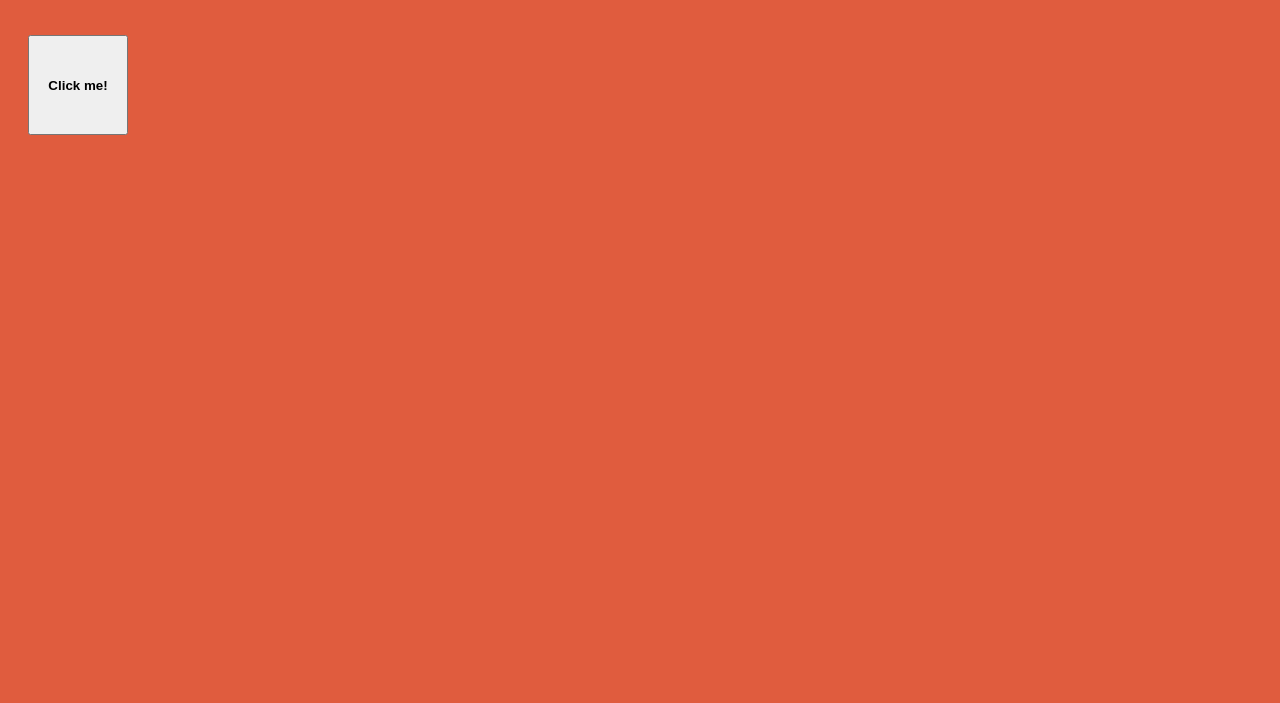
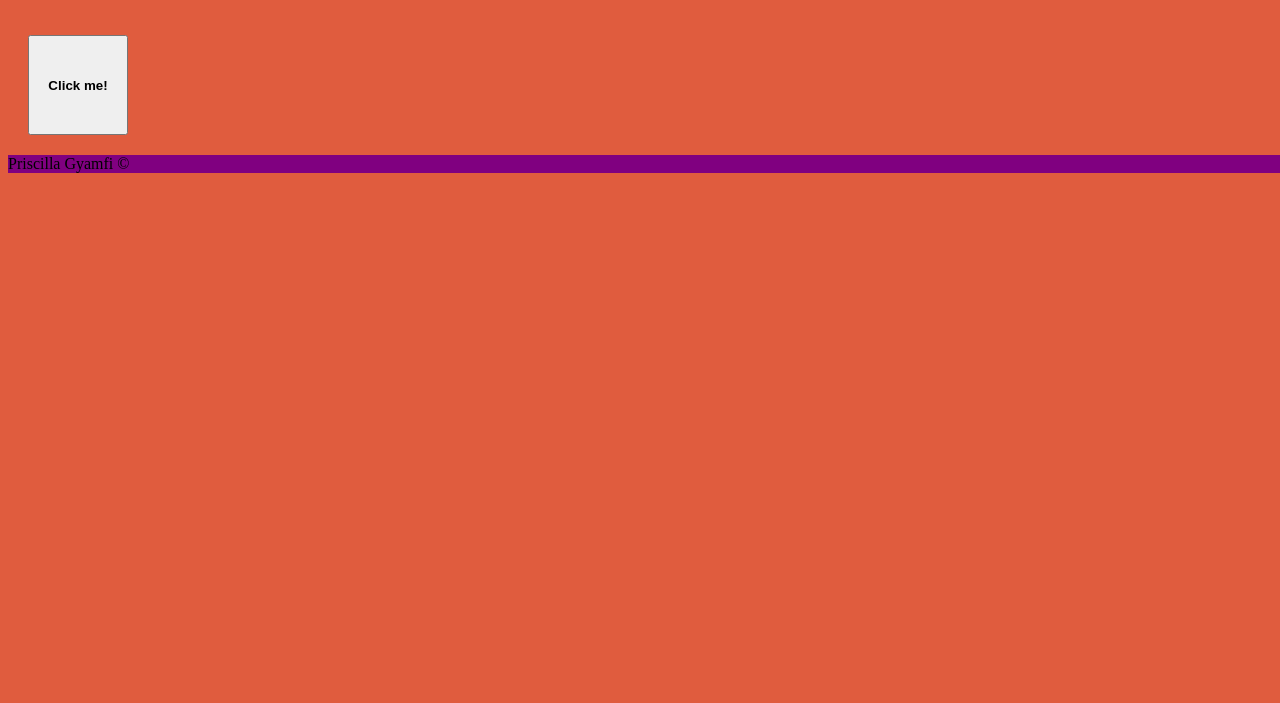
Before and after one commit to cillacodes/blocksblocksblocks, a plain HTML site: page index.html in a window 1280 px wide. Shown: the part 97-800 px from the top of the page. Drawn offline with nearby package versions, Linux system fonts and the light colour scheme.

Commit message:
add a footer

```diff
--- a/index.html
+++ b/index.html
@@ -16,7 +16,7 @@
       <button>Click me!</button>
 
       <div id="appendDiv"></div>
-
+      <footer>Priscilla Gyamfi &copy </footer>
   </body>
 
 </html>
```
